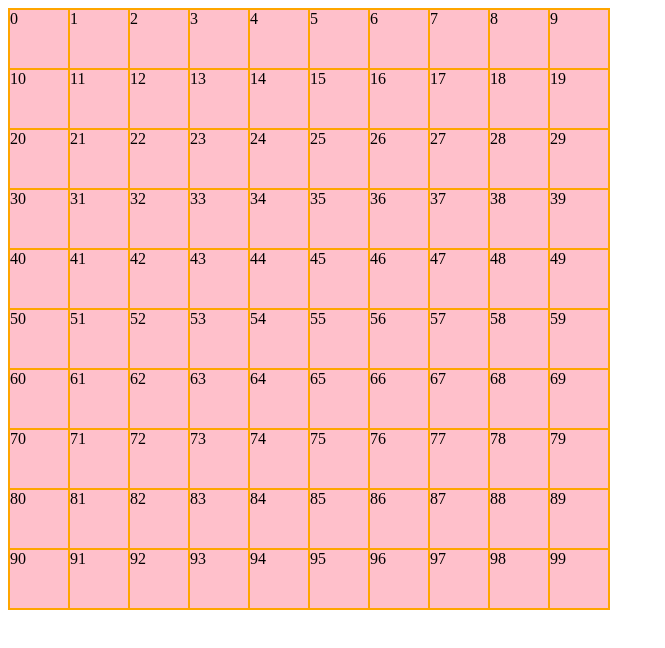
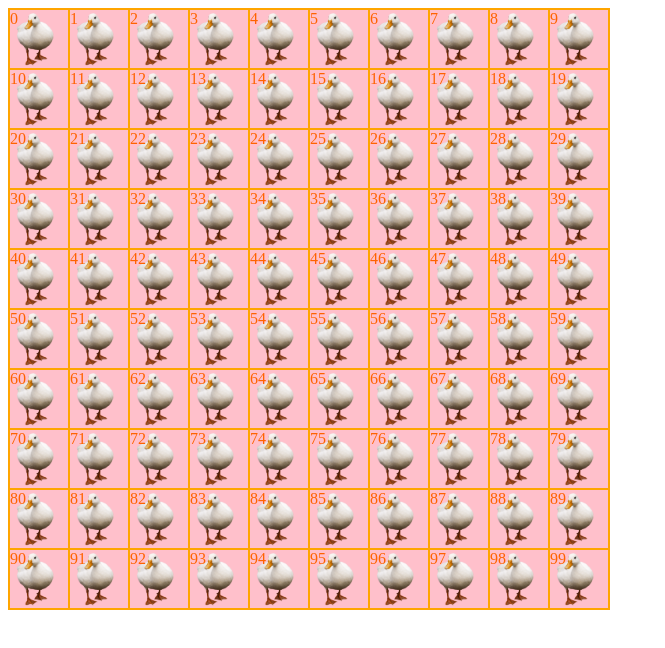
Before and after one commit to maryamlutbaishi/whack-a-duck, a plain HTML site: page index.html in a window 1280 px wide. Shown: the whole page, without its empty margins (0-665 px from the left). Drawn offline with Linux system fonts and the light colour scheme.

Commit message:
add duck class

```diff
--- a/scripts/app.js
+++ b/scripts/app.js
@@ -1,15 +1,20 @@
 function init(){
     //all code goes here
     const gridElem=document.querySelector('.grid')
+    const cells=[]
+    const gridWidth=10
+    const numberOfCells= gridWidth*gridWidth
     function createGrid(){
         // for every cell that we require creat a div
         //append this cell to our gris
         for(let i=0;i<100;i++){
             const cell = document.createElement('div')
+            cell.classList.add('duck')
             cell.textContent=i
-
+            cells.push(cell)
             gridElem.appendChild(cell)
         }
+        console.log(cells)
     }
     createGrid()
 }
--- a/styles/main.css
+++ b/styles/main.css
@@ -12,4 +12,10 @@
     height: 58px;
     border: 1px solid orange;
     background-color: pink;
+    color: rgb(255, 98, 0);
 }
+.duck{
+    background-image: url('../assets/White-Duck-PNG-Download-Image.png');
+    background-size: contain;
+    background-repeat: no-repeat;
+}
```
Also changed, not shown: assets/White-Duck-PNG-Download-Image.png (added).
